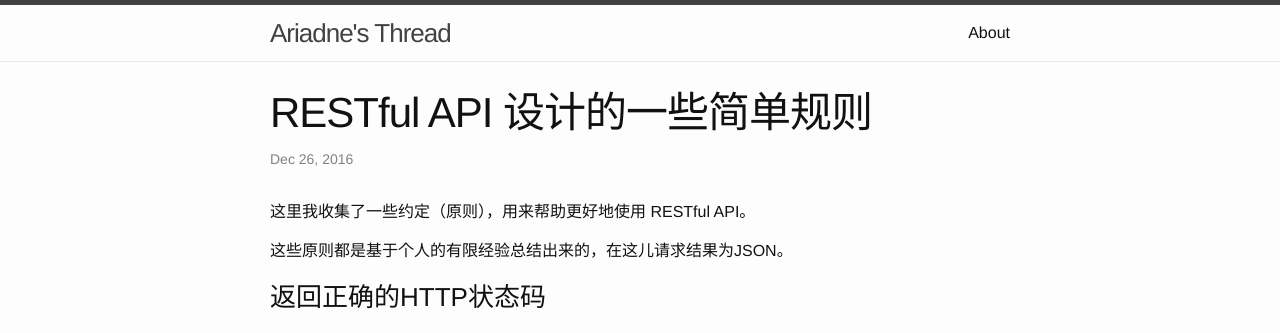
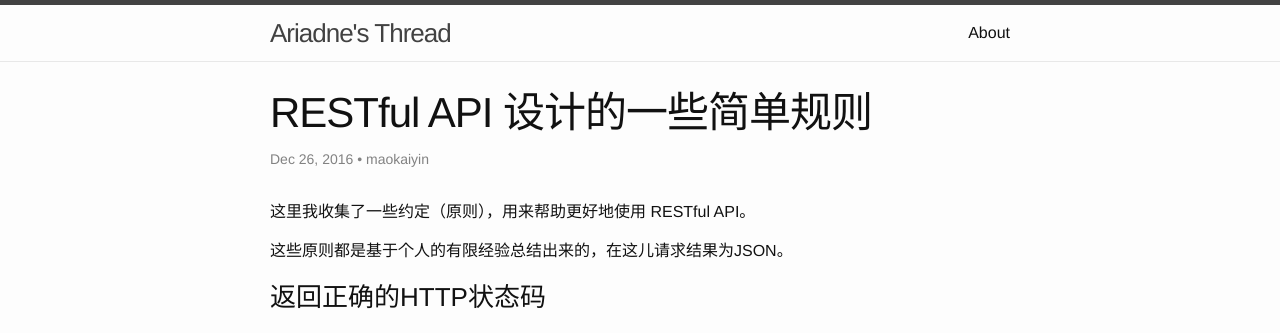
Before and after one commit to AriadneThread/ariadnesthread.github.io, a Jekyll site: the page built from _posts/2016-12-26-RESTful-API-设计的一些简单规则.md, in a window 1280 px wide. Shown: the top 333 px of the page. Built offline with Jekyll 4.4.1, drawn with Linux system fonts in a browser that asks for light colours; our own code applies the rules of GitHub Pages for plain Markdown files.

Commit message:
RESTful API

```diff
--- a/_posts/2016-12-26-RESTful-API-设计的一些简单规则.md
+++ b/_posts/2016-12-26-RESTful-API-设计的一些简单规则.md
@@ -1,6 +1,8 @@
 ---
 title: RESTful API 设计的一些简单规则
 date: 2016-12-26 11:16:13
+layout: post
+author: maokaiyin
 tags: RESTful
 ---
 
```
Also changed, not shown: assets/Screen Shot 2016-09-01 at 2.10.35 PM.png (deleted).
